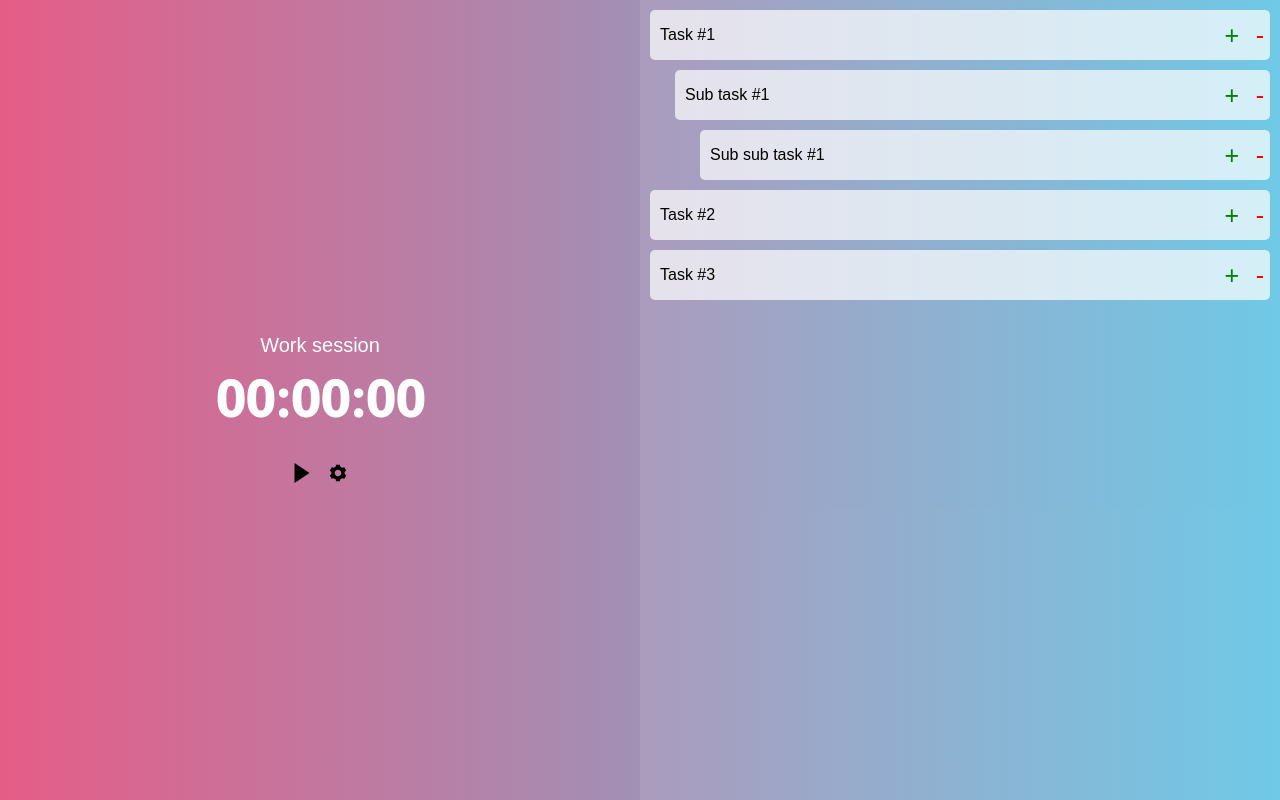
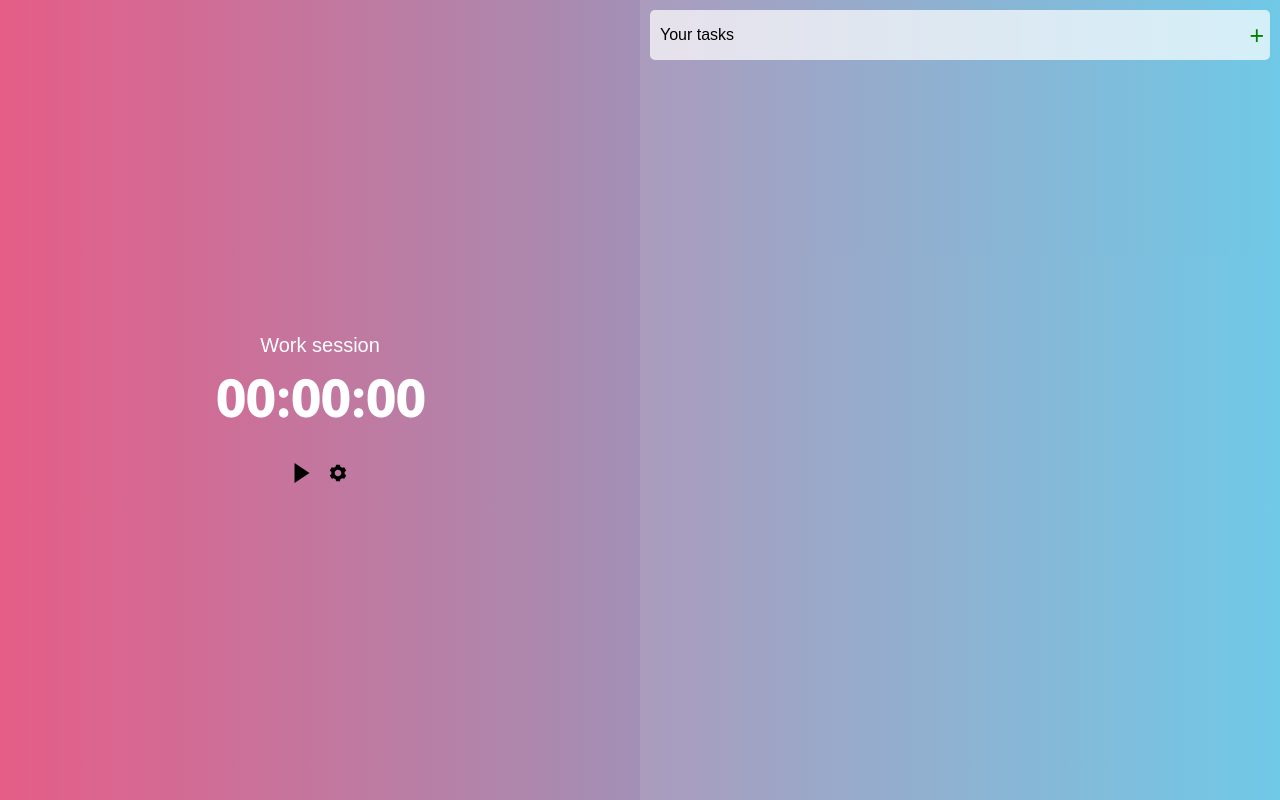
Before and after one commit to aabiji/focal, a SvelteKit app: page / in a window 1280 px wide. Built offline with nearby package versions, Linux system fonts and the light colour scheme.

Commit message:
trying to figure out stores

```diff
--- a/package.json
+++ b/package.json
@@ -6,8 +6,8 @@
 		"dev": "vite dev",
 		"build": "vite build",
 		"preview": "vite preview",
-		"check": "svelte-kit sync && svelte-check --tsconfig ./tsconfig.json",
-		"check:watch": "svelte-kit sync && svelte-check --tsconfig ./tsconfig.json --watch"
+		"check": "svelte-kit sync && svelte-check",
+		"check:watch": "svelte-kit sync && svelte-check"
 	},
 	"devDependencies": {
 		"@sveltejs/adapter-auto": "^3.0.0",
@@ -15,8 +15,6 @@
 		"@sveltejs/vite-plugin-svelte": "^3.0.0",
 		"svelte": "^4.2.7",
 		"svelte-check": "^3.6.0",
-		"tslib": "^2.4.1",
-		"typescript": "^5.0.0",
 		"vite": "^5.0.3"
 	},
 	"type": "module"
--- a/src/lib/todo.ts
+++ b/src/lib/todo.ts
@@ -3,4 +3,12 @@ export interface Task {
     name: string;
     children: Task[];
     done: boolean;
+    is_root: boolean;
 }
+
+export const RootTask: Task = {
+    name: "Your tasks",
+    children: [],
+    done: false,
+    is_root: true,
+}
--- a/src/routes/TaskComponent.svelte
+++ b/src/routes/TaskComponent.svelte
@@ -1,36 +1,46 @@
-<script lang="ts">
-    import type { Task } from "../lib/todo";
-    export let task: Task = {name: "", children: [], done: false};
+<script>
+    export let task;
 
     let text_style = "";
     const toggleStatus = () => {
         text_style = task.done ? "done" : "";
         task.done = !task.done;
     };
-    const toggleKeyboardHandler = (event: any) => {
+    const toggleKeyboardHandler = (event) => {
         if (event.key == "Enter" || event.key == " ") {
             toggleStatus();
         }
     };
+
+    const addSubTask = () => {
+        task.children.push({
+            name: "test",
+            children: [],
+            done: false,
+            is_root: false,
+        });
+        console.log(task);
+    };
 </script>
 
-<div class="container" role="button" tabindex="0"
-     on:click={() => toggleStatus()}
-     on:keydown={(event) => toggleKeyboardHandler(event)}>
+<div class="container">
     <div class="info">
-        <div class="text">
+        <div class="text" on:keydown={(event) => toggleKeyboardHandler(event)}
+             on:click={() => toggleStatus()} role="button" tabindex="0">
             <p class={text_style}> {task.name} </p>
         </div>
 
         <div class="controls">
-            <button class="add"> + </button>
-            <button class="remove"> - </button>
+            <button class="add" on:click={() => addSubTask()}> + </button>
+            {#if !task.is_root}
+                <button class="remove"> - </button>
+            {/if}
         </div>
     </div>
 
     <div class="children">
         {#each task.children as child_task}
-            <svelte:self task={child_task}/>
+            <svelte:self bind:task={child_task}/>
         {/each}
     </div>
 </div>
--- a/src/routes/TodoList.svelte
+++ b/src/routes/TodoList.svelte
@@ -1,42 +1,16 @@
-<script lang="ts">
-    import type { Task } from "../lib/todo";
+<script>
+    import { setContext } from "svelte";
+    import { RootTask } from "../lib/todo";
     import TaskComponent from "./TaskComponent.svelte";
 
-    const tasks: Task[] = [
-        {
-            name: "Task #1",
-            done: false,
-            children: [
-                {
-                    name: "Sub task #1",
-                    done: false,
-                    children: [
-                        {
-                            name: "Sub sub task #1",
-                            done: false,
-                            children: [],
-                        }
-                    ]
-                }
-            ]
-        },
-        {
-            name: "Task #2",
-            children: [],
-            done: false,
-        },
-        {
-            name: "Task #3",
-            children: [],
-            done: false,
-        },
-    ];
+    import { writable } from "svelte/store";
+
+    const task_tree = writable(RootTask);
+    $: console.log(task_tree); // TODO: update ui
 </script>
 
 <div class="container">
-    {#each tasks as task}
-        <TaskComponent task={task}/>
-    {/each}
+    <TaskComponent bind:task={$task_tree}/>
 </div>
 
 <style>
```
Also changed, not shown: tsconfig.json (deleted, +0 -19 lines).
